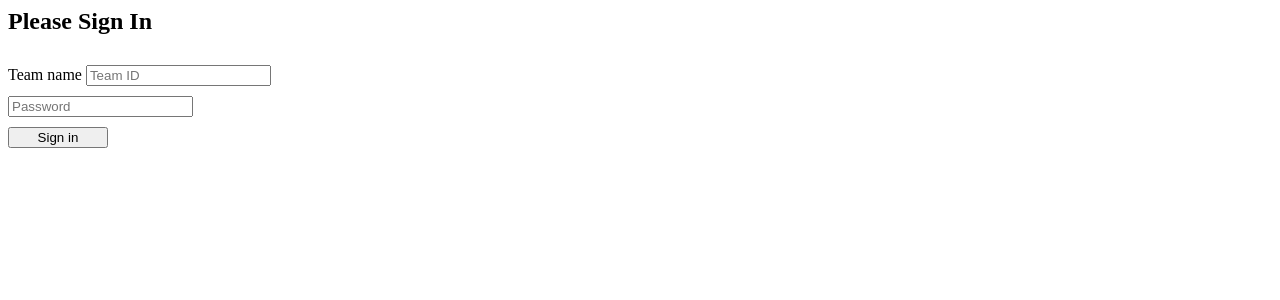
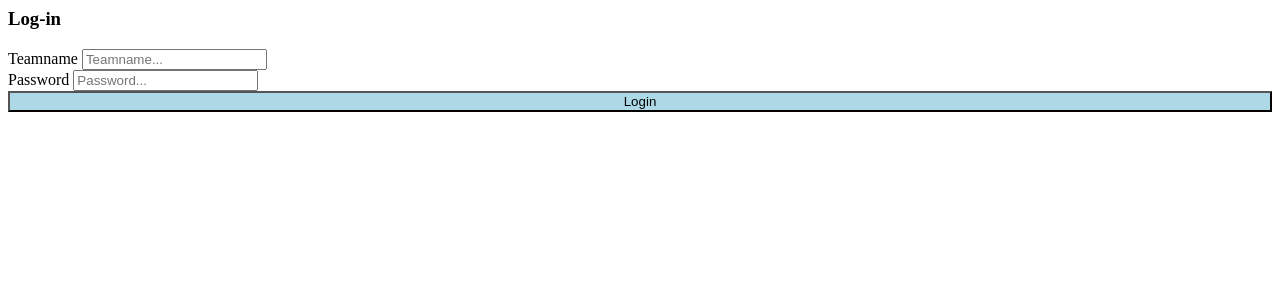
Before and after one commit to vinayakmp007/Code-fortress, a PHP site: page /login.php in a window 1280 px wide. Shown: the top 300 px of the page. Run offline with PHP 8.4, Linux system fonts and the light colour scheme.

Commit message:
added login with ajax

```diff
--- a/login.php
+++ b/login.php
@@ -2,18 +2,61 @@
 <head>
 </head>
 <body>
-	<div id="form-signin-container">
-		<form id="form-signin" class="box" action="./loging.php" method="POST">
-			<h2 id="form-signin-heading">Please Sign In</h2>
-			<div class="input-group" style="padding: 10px 0 10px 0;">
-				<span class="input-group-addon">Team name</span> <input class="form-control" name="teamname"
-					id="teamname" type="text" placeholder="Team ID">
-			</div>
-			<input type="password" id="password" name="password"
-				class="form-control" placeholder="Password" style="margin-bottom: 10px;">
-				<br>
-			<button class="btn btn-large btn-primary centerh"
-				style="width: 100px;" id="btn-login" type="submit" name="submit" value="submit">Sign in</button>
-		</form>
-	</div>
+
+<?php
+session_start();
+if(!isset($_SESSION['teamid'])||!isset($_SESSION['password'])){
+
+echo '
+        <script src="./js/sign.js" type="text/javascript"></script>
+        <script src="./js/jqmin.js" type="text/javascript"></script>
+         <script src="./js/login.js" type="text/javascript"></script>
+
+
+        <div id="box">
+            <div class="row">
+                <div class="col-sm-6 col-sm-offset-3 form-box">
+                    <div class="form-top">
+                        <div class="form-top-left">
+                            <h3>Log-in</h3>
+                            <span id="error" class="error"></span>
+                        </div>
+                        <div class="form-top-right">
+                            <i class="fa fa-key"></i>
+                        </div>
+                    </div>
+                    <div id="box" class="form-bottom">
+                        <form class="login-form" action="" method="post"  name="login-form">
+                            <div class="form-group">
+                                <label class="sr-only" for="teamname">Teamname</label>
+                                <input type="text" name="teamname" placeholder="Teamname..." class="form-username form-control" id="teamname">
+                            </div>
+                            <div class="form-group">
+                                <label class="sr-only" for="password">Password</label>
+                                <input type="password" name="password" placeholder="Password..." class="form-password form-control" id="password">
+                            </div>
+                            <input type="submit" id="login" class="btn" style="width:100%;background-color:lightblue;" value="Login" name="login"  id="login"/>
+                        </form>
+                    </div>
+                </div>
+            </div>
+        </div>
+
+	<script  type="text/javascript">
+var frmvalidator = new Validator("login-form");
+frmvalidator.EnableOnPageErrorDisplaySingleBox();
+frmvalidator.EnableMsgsTogether();
+
+
+
+frmvalidator.addValidation("teamname","req","Please enter your Team Name");
+frmvalidator.addValidation("teamname","maxlen=20","Max length for Team is 20");
+frmvalidator.addValidation("password","req","Please enter your password");
+frmvalidator.addValidation("password","maxlen=40","max password length");
+	</script>
+	';
+	}
+
+else echo 'already logged in';                                             //already logged in
+?>
 </body>
--- a/signingup.php
+++ b/signingup.php
@@ -43,6 +43,6 @@ if(! $retval )
 
 }
 }
-header ( "Location: index.php" ) && die ();
+header ( "Location: index.php" ) && die ();                         //redirect to index
 
 ?>
```
Also changed, not shown: loging.php (+34 -8 lines), signup.php (+4 -3 lines), README.md, favicon.ico (added).
